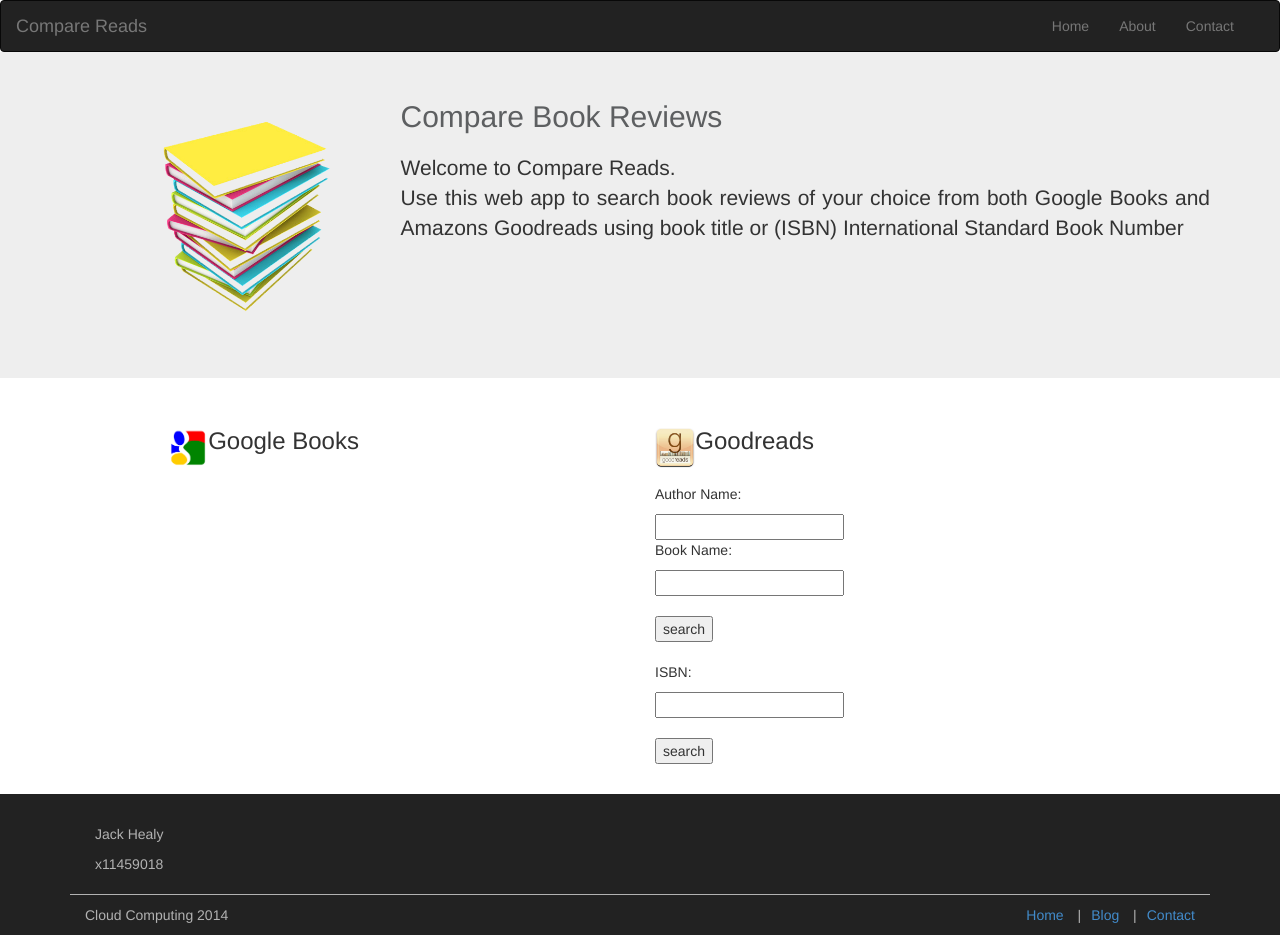
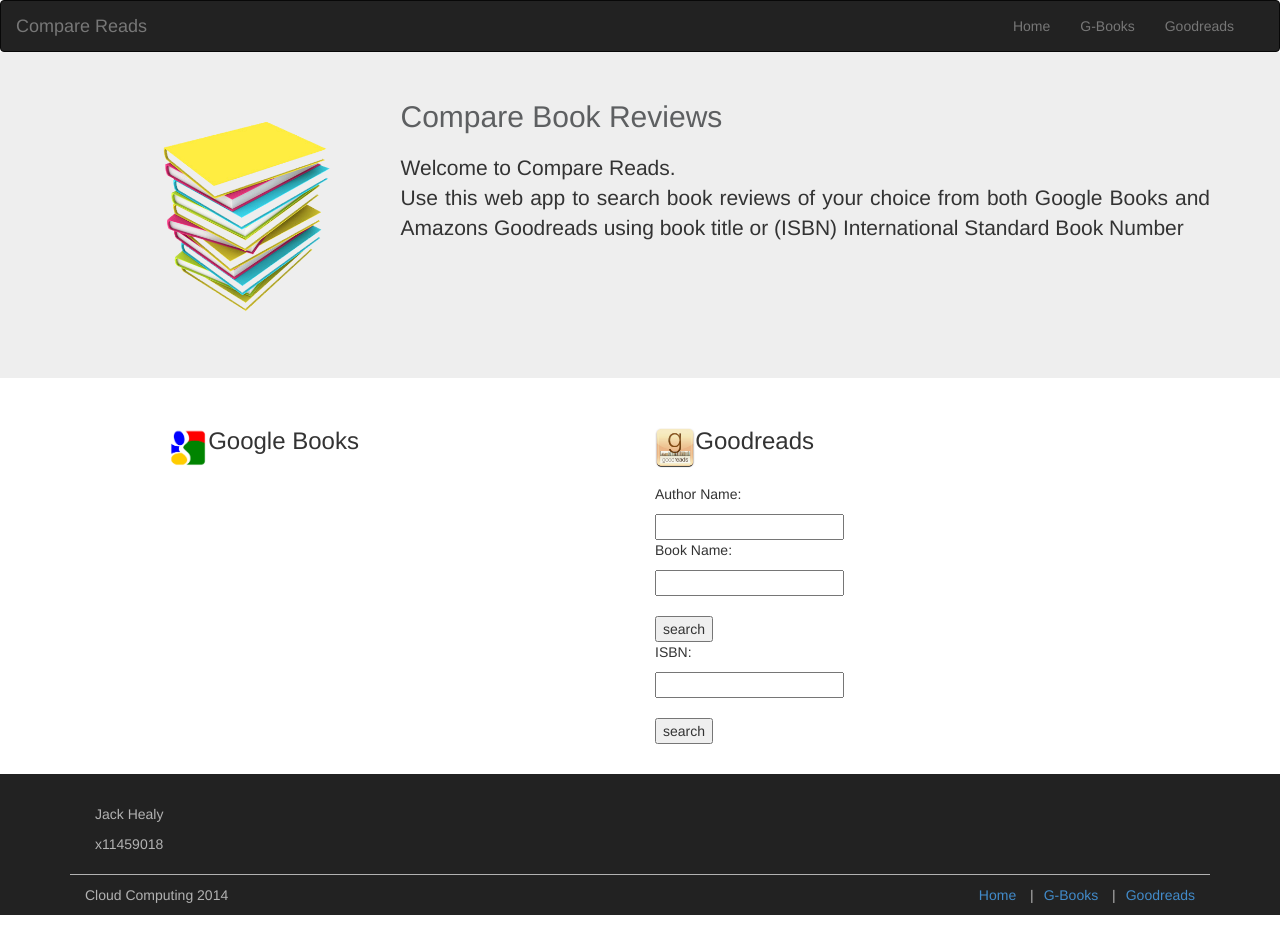
Before and after one commit to cloudproject1/php-on-heroku, a PHP site: page / in a window 1280 px wide. Run offline with PHP 8.4, Linux system fonts and the light colour scheme; data that the repository does not hold is empty; some libraries are stand-ins or nearby versions.

Commit message:
my fifth commit

```diff
--- a/index.php
+++ b/index.php
@@ -58,8 +58,8 @@
 			<div class="collapse navbar-collapse navbar-right" id="bs-WDM-navbar-collapse-1">
 				<ul class="nav navbar-nav">
 					<li><a href="comparereads.html">Home</a></li>
-					<li><a href="about.html">About</a></li>
-					<li><a href="comparereads.html">Contact</a></li>
+						<li><a href="http://books.google.ie/">G-Books</a></li>
+							<li><a href="https://www.goodreads.com">Goodreads</a></li>
 			</div>
 		</div>
 	</nav>
@@ -100,7 +100,7 @@
 		<p>Book Name: </p><input type="text" name="book"></input></br>
 		<br/>
 		<input type="submit" value="search"/>
-	</br></br>
+	</br>
 	</form>
 
 	<?php
@@ -155,8 +155,8 @@
 					<div class="col-md-7">
 						<ul class="footer-nav">
 							<li><a href="index.html">Home</a></li>
-							<li><a href="blog.html">Blog</a></li>
-							<li><a href="contact.html">Contact</a></li>
+							<li><a href="http://books.google.ie/">G-Books</a></li>
+							<li><a href="https://www.goodreads.com">Goodreads</a></li>
 						</ul>
 					</div>
 </footer>
```
